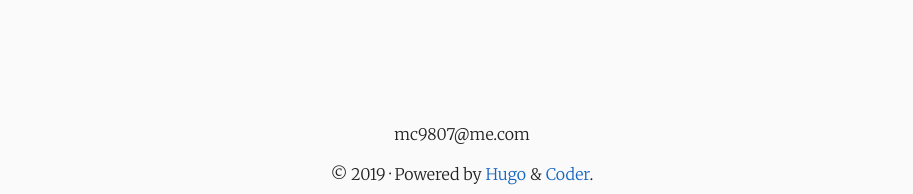
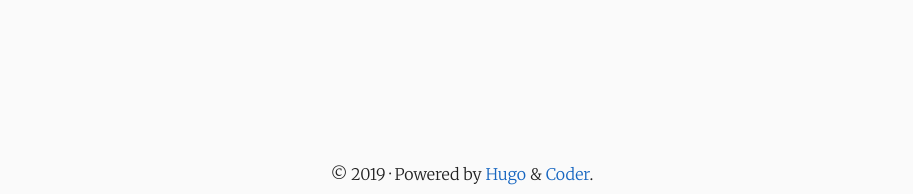
Before and after one commit to mantoga/mantoga.github.io, a plain HTML site: page index.html in a window 1280 px wide. Shown: the part 606-800 px from the top of the page, without its empty margins (178-1091 px from the left). Drawn offline with nearby package versions, Linux system fonts and the light colour scheme.

Commit message:
rebuilding site Mar  2 Apr 2019 07:02:59 CEST

```diff
--- a/index.html
+++ b/index.html
@@ -125,8 +125,6 @@
       <footer class="footer">
   <section class="container">
 
-      <p>mc9807@me.com</p>
-
      © 2019
 
        ·
```
Also changed, not shown: 404.html (+0 -2 lines), about/index.html (+0 -2 lines), categories/index.html (+0 -2 lines), projects/almalaurea/index.html (+0 -2 lines), projects/electric-aquarium/index.html (+0 -2 lines), projects/in-out/index.html (+0 -2 lines), projects/index.html (+0 -2 lines), projects/recollection-mechanism/index.html (+0 -2 lines), projects/sonic-island/index.html (+0 -2 lines), skills/index.html (+0 -2 lines), tags/index.html (+0 -2 lines).
